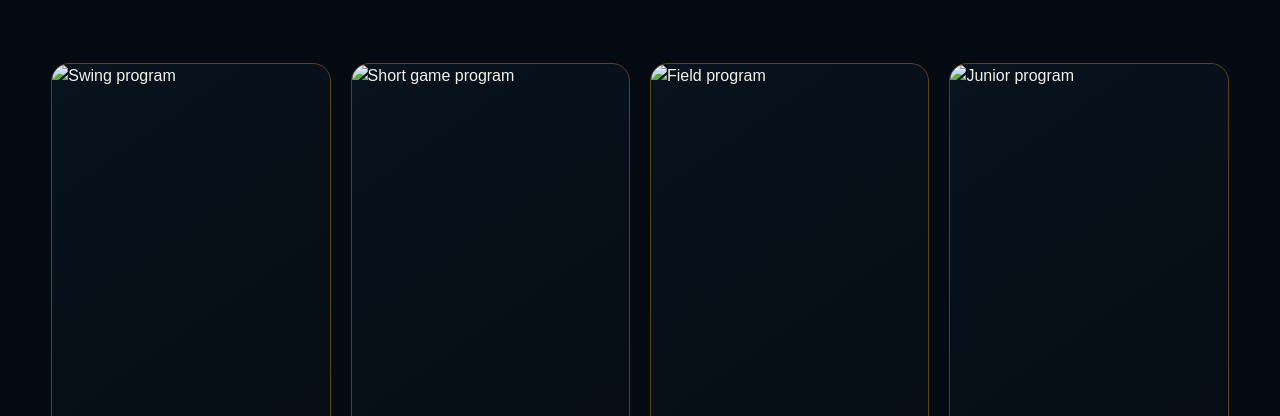
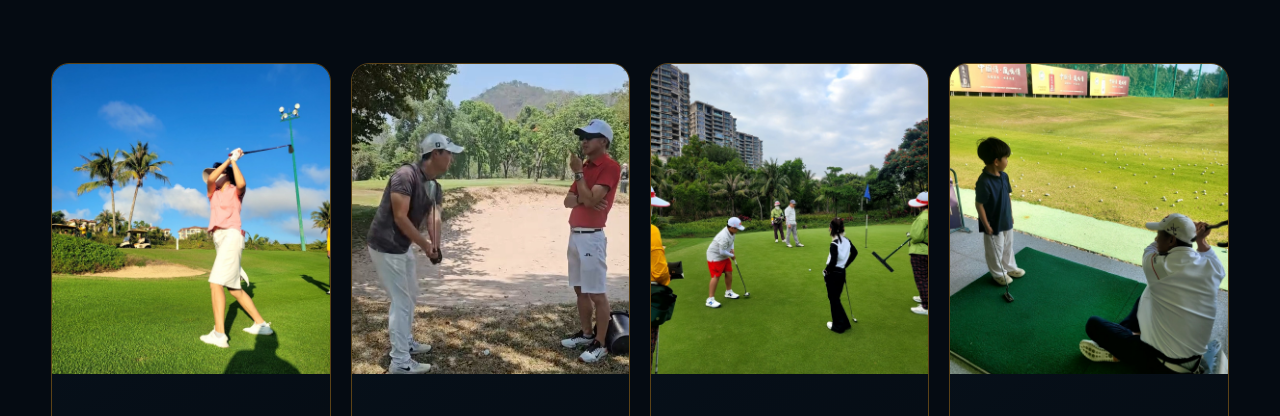
Before and after one commit to j1golf/j1golf-pwa, a plain HTML site: page program.html in a window 1280 px wide. Shown: the part 375-791 px from the top of the page. Drawn offline with Linux system fonts and the light colour scheme.

Commit message:
Update program.html

```diff
--- a/program.html
+++ b/program.html
@@ -35,10 +35,10 @@
 </section>
 <section class="container section" style="padding-top:20px">
   <div class="grid program-grid">
-    <article class="card program-card"><img src="assets/3211.jpg" alt="Swing program"><div class="body"><h3>스윙 교정 프로그램</h3><p>체형과 리듬에 맞춘 스윙 교정. 불필요한 힘을 줄이고 효율적인 움직임을 만듭니다.</p></div></article>
-    <article class="card program-card"><img src="assets/3476.jpg" alt="Short game program"><div class="body"><h3>숏게임 마스터</h3><p>어프로치, 벙커, 퍼팅까지 스코어를 줄이는 실전 숏게임 프로그램.</p></div></article>
-    <article class="card program-card"><img src="assets/3060.jpg" alt="Field program"><div class="body"><h3>필드 실전 프로그램</h3><p>코스 매니지먼트와 상황별 전략을 라운드에서 직접 지도합니다.</p></div></article>
-    <article class="card program-card"><img src="assets/2829.jpg" alt="Junior program"><div class="body"><h3>주니어 육성 프로그램</h3><p>기초부터 선수 준비까지, 아이의 성장 단계에 맞춘 체계적 지도.</p></div></article>
+    <article class="card program-card"><img src="3211.jpg" alt="Swing program"><div class="body"><h3>스윙 교정 프로그램</h3><p>체형과 리듬에 맞춘 스윙 교정. 불필요한 힘을 줄이고 효율적인 움직임을 만듭니다.</p></div></article>
+    <article class="card program-card"><img src="3476.jpg" alt="Short game program"><div class="body"><h3>숏게임 마스터</h3><p>어프로치, 벙커, 퍼팅까지 스코어를 줄이는 실전 숏게임 프로그램.</p></div></article>
+    <article class="card program-card"><img src="3060.jpg" alt="Field program"><div class="body"><h3>필드 실전 프로그램</h3><p>코스 매니지먼트와 상황별 전략을 라운드에서 직접 지도합니다.</p></div></article>
+    <article class="card program-card"><img src="2829.jpg" alt="Junior program"><div class="body"><h3>주니어 육성 프로그램</h3><p>기초부터 선수 준비까지, 아이의 성장 단계에 맞춘 체계적 지도.</p></div></article>
   </div>
   <div class="grid feature-row">
     <div class="card"><h3 class="gold">맞춤형 설계</h3><p>개인별 목표 설정</p></div>
```
